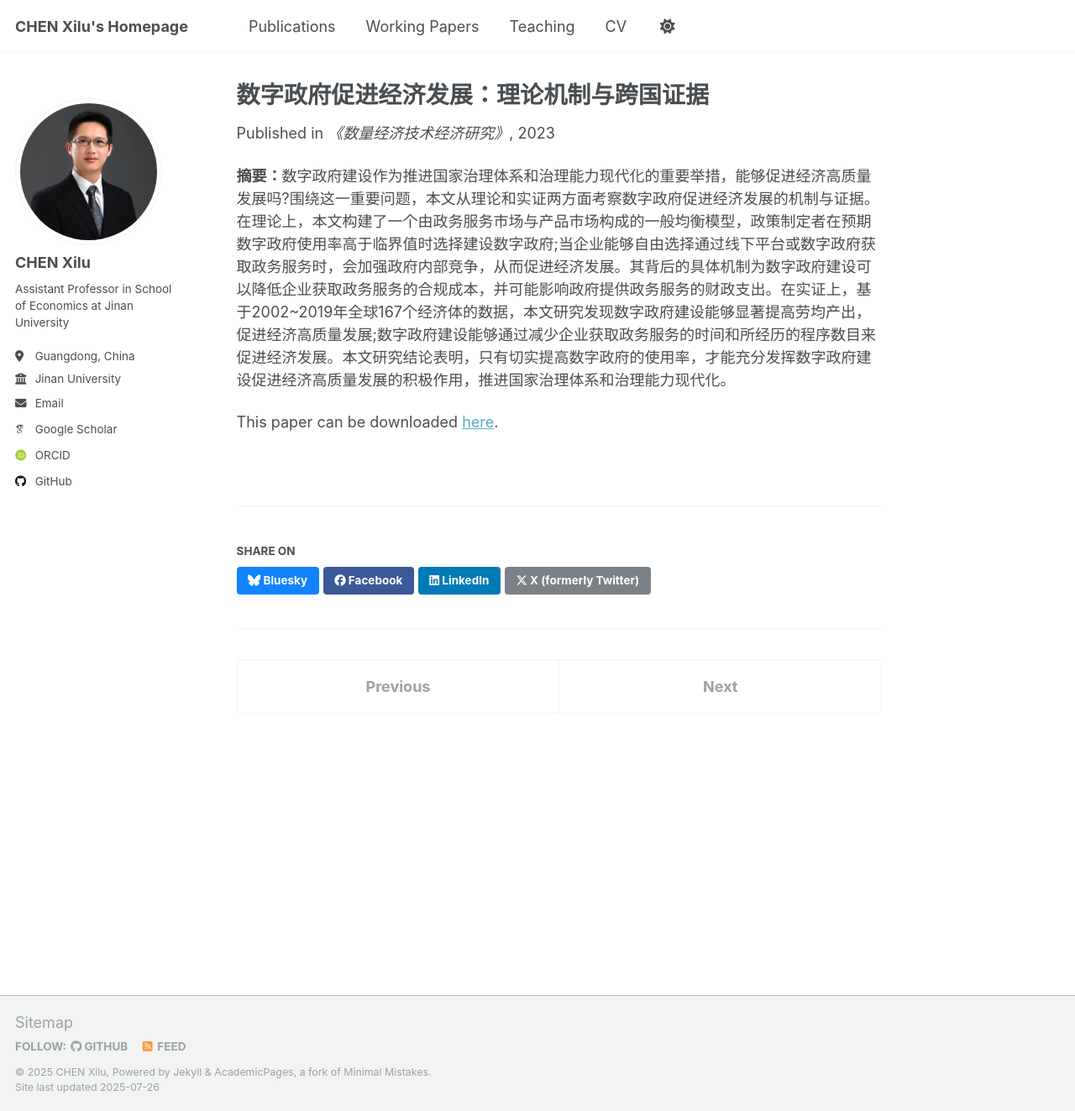
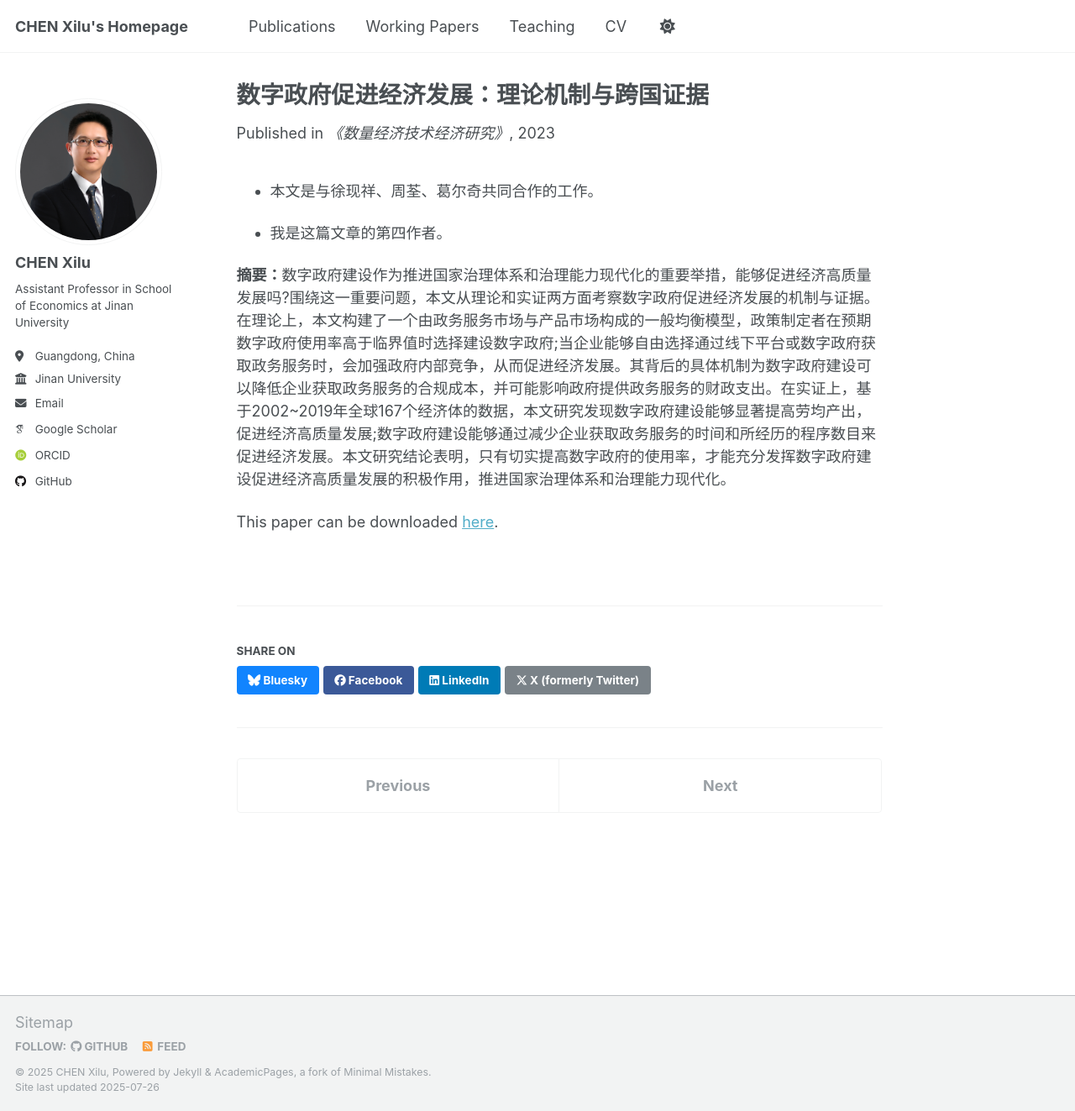
Before and after one commit to Xilu-CHEN/xilu-chen.github.io, a Jekyll site: the page built from _publications/SLJJJSJJYJ2023.md, in a window 1280 px wide and 1323 px high. Shown: the whole window at 84% size. Built offline with Jekyll 4.4.1, drawn with Linux system fonts in a browser that asks for light colours; some web fonts are replaced; a script that is not in the unit is left out.

Commit message:
Update SLJJJSJJYJ2023.md

```diff
--- a/_publications/SLJJJSJJYJ2023.md
+++ b/_publications/SLJJJSJJYJ2023.md
@@ -9,6 +9,10 @@ venue: '《数量经济技术经济研究》'
 paperurl: 'http://xilu-chen.github.io/files/SLJJJSJJYJ2023.pdf'
 ---
 
+* 本文是与徐现祥、周荃、葛尔奇共同合作的工作。
+
+* 我是这篇文章的第四作者。
+
 **摘要：**数字政府建设作为推进国家治理体系和治理能力现代化的重要举措，能够促进经济高质量发展吗?围绕这一重要问题，本文从理论和实证两方面考察数字政府促进经济发展的机制与证据。在理论上，本文构建了一个由政务服务市场与产品市场构成的一般均衡模型，政策制定者在预期数字政府使用率高于临界值时选择建设数字政府;当企业能够自由选择通过线下平台或数字政府获取政务服务时，会加强政府内部竞争，从而促进经济发展。其背后的具体机制为数字政府建设可以降低企业获取政务服务的合规成本，并可能影响政府提供政务服务的财政支出。在实证上，基于2002~2019年全球167个经济体的数据，本文研究发现数字政府建设能够显著提高劳均产出，促进经济高质量发展;数字政府建设能够通过减少企业获取政务服务的时间和所经历的程序数目来促进经济发展。本文研究结论表明，只有切实提高数字政府的使用率，才能充分发挥数字政府建设促进经济高质量发展的积极作用，推进国家治理体系和治理能力现代化。
 
 This paper can be downloaded [here](http://xilu-chen.github.io/files/SLJJJSJJYJ2023.pdf){:target="_blank"}.
```
